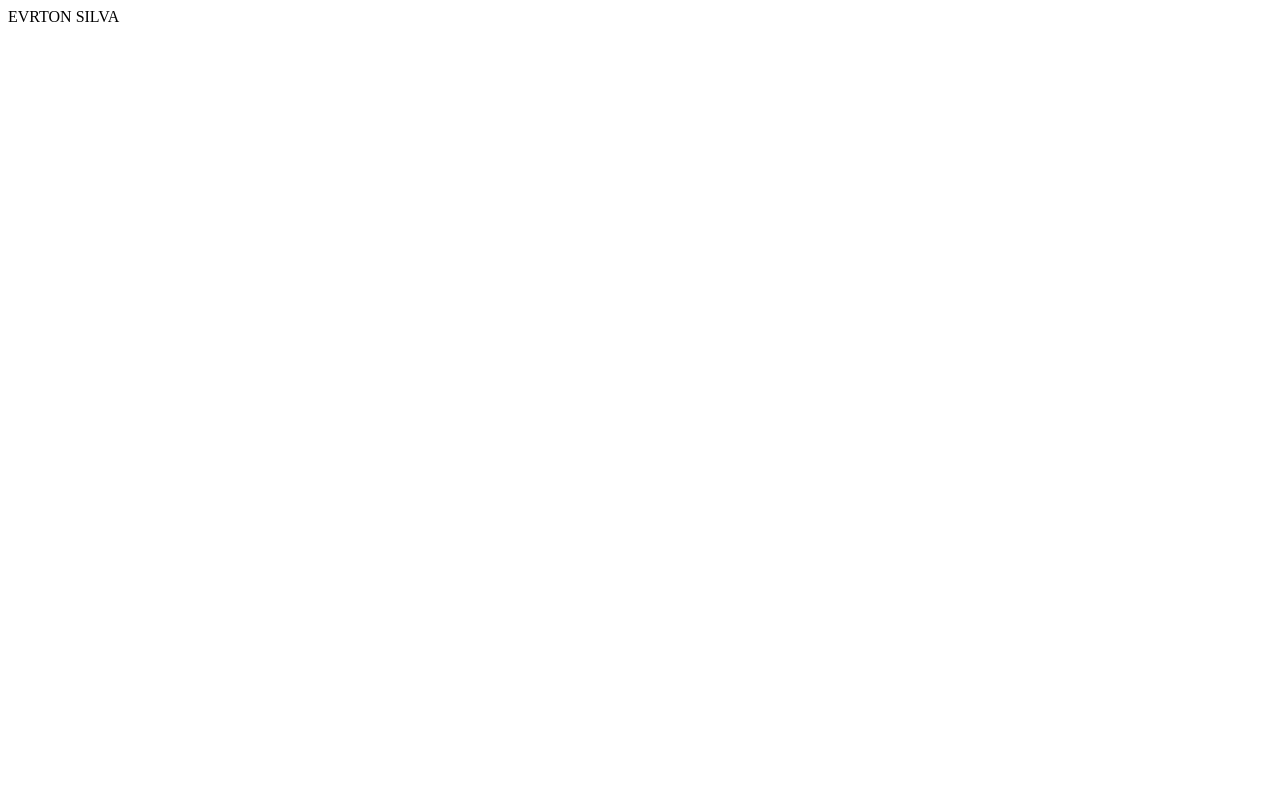
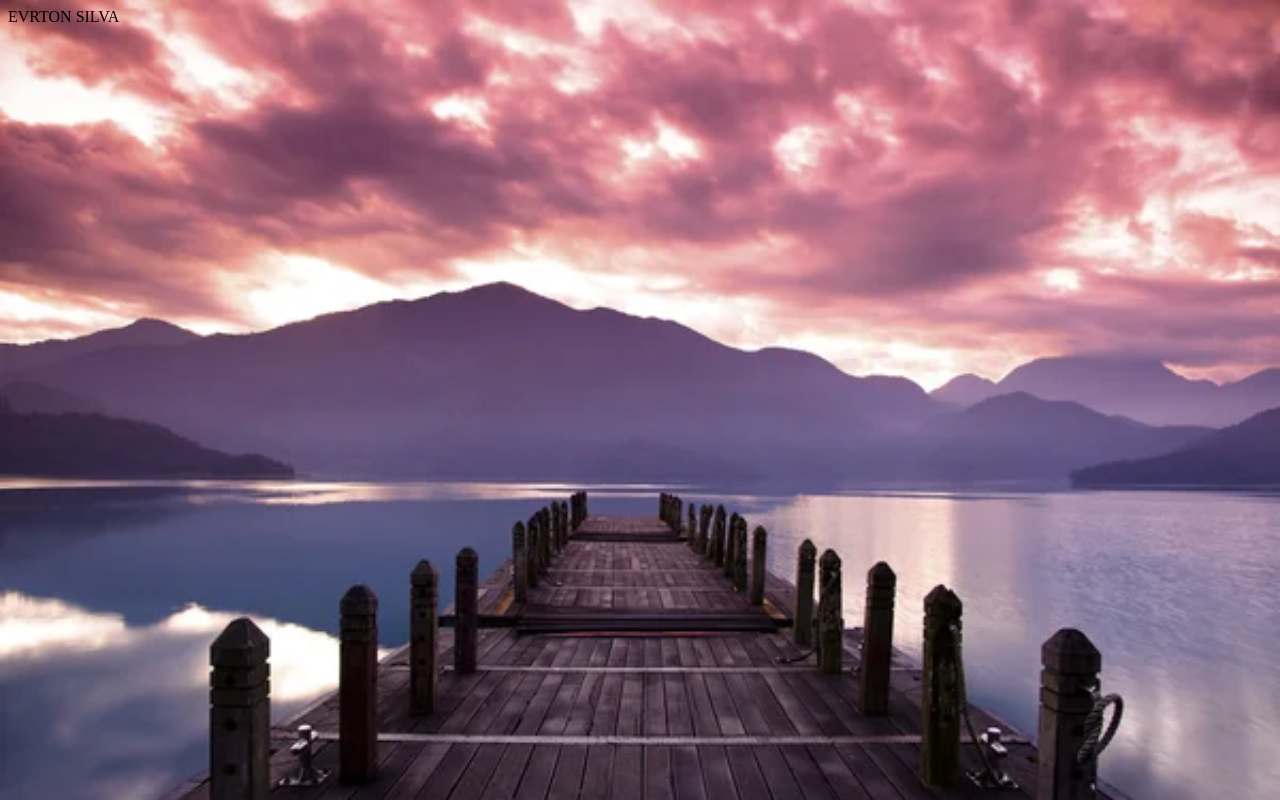
Before and after one commit to Digitaleverton32/meusite, a plain HTML site: page index.html in a window 1280 px wide. Drawn offline with Linux system fonts and the light colour scheme.

Commit message:
LINK CSS+IMAGEN DE FUNDO

```diff
--- a/index.html
+++ b/index.html
@@ -4,6 +4,7 @@
     <meta charset="UTF-8">
     <meta http-equiv="X-UA-Compatible" content="IE=edge">
     <meta name="viewport" content="width=device-width, initial-scale=1.0">
+    <link rel="stylesheet" href="style.css">
     <title>Document</title>
 </head>
 <body>
--- a/style.css
+++ b/style.css
@@ -0,0 +1,4 @@
+body {
+    background-image: url(./background.jpg);
+    background-size: 100%;
+}
```
Also changed, not shown: background.jpg (added).
